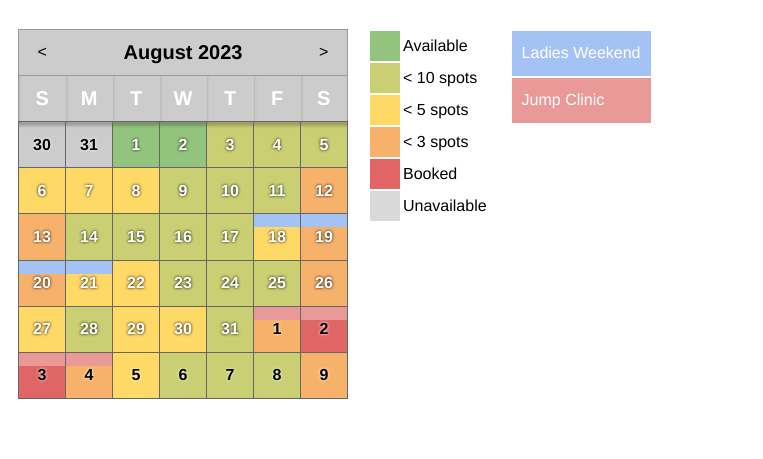
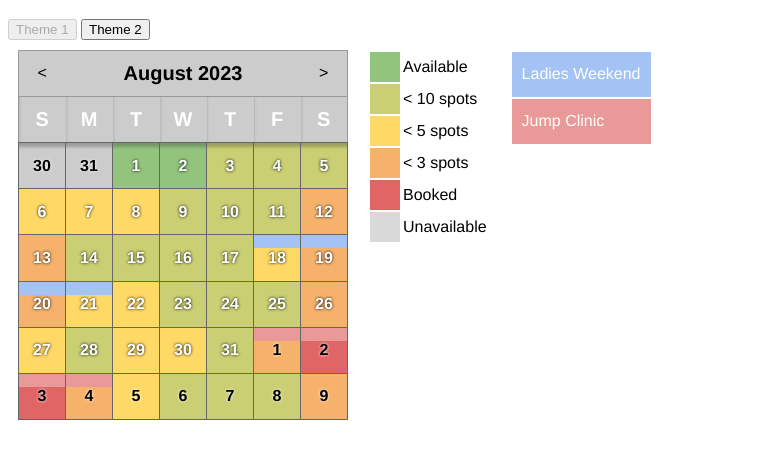
Before and after one commit to Salmizar/google-synced-availability-calendar, a website: page calendar/index.html in a window 1280 px wide. Shown: the part 61-520 px from the top of the page, without its empty margins (0-763 px from the left). Drawn offline with Linux system fonts and the light colour scheme.

Commit message:
added Theme selector on demo page, update Readme

```diff
--- a/calendar/cal/calendar.css
+++ b/calendar/cal/calendar.css
@@ -65,6 +65,7 @@
     width: 100%;
     border-collapse: collapse;
     height: 100%;
+    cursor: default;
 }
 
 .calendar td {
--- a/calendar/cal/calendar.js
+++ b/calendar/cal/calendar.js
@@ -12,9 +12,11 @@ const legend = [
 ];
 var calDate = new Date();
 function setupLegend(config) {
+    let container = document.getElementById(config.id);
+    container.innerHTML = '';
     if (theme === 1) {
         let tbl = document.createElement('table');
-        document.getElementById(config.id).appendChild(tbl);
+        container.appendChild(tbl);
         legend.map((item, index) => {
             let row = tbl.insertRow(index);
             let col = row.insertCell(0);
@@ -27,9 +29,11 @@ function setupLegend(config) {
     }
 }
 function renderThemeEvents(config) {
+    let container = document.getElementById(config.themeId);
+    container.innerHTML = '';
     if (data) {
         let tbl = document.createElement('table');
-        document.getElementById(config.themeId).appendChild(tbl);
+        container.appendChild(tbl);
         data.themeDates.map((event, index) => {
             let row = tbl.insertRow(index);
             let col = row.insertCell(0);
@@ -52,6 +56,7 @@ function setupCalendar(config) {
     link.type = 'text/css';
     link.href = './cal/calendar.css';
     document.head.appendChild(link);
+    if (typeof data === "undefined") {
         //Load config file
         var script = document.createElement('script');
         script.onload = function () {
@@ -62,6 +67,12 @@ function setupCalendar(config) {
         };
         script.src = config.file;
         document.head.appendChild(script);
+    } else {
+        renderCalendar();
+        if (config.themeId) {
+            renderThemeEvents(config);
+        }
+    }
 }
 function changeMonth(e) {
     calDate.setMonth(calDate.getMonth() + ((e.currentTarget.id === 'next') ? 1 : -1));
@@ -152,9 +163,11 @@ function renderCalendar() {
             if (slotsAvailable != undefined) {
                 if (theme === 1) {
                     col.style = 'background-color: ' + getSlotColor(slotsAvailable);
+                    col.title = slotsAvailable+' spots available';
                 } else {
                     div = document.createElement('div');
                     div.className = 'highlight';
+                    div.title = slotsAvailable+' spots available';
                     div.innerText = slotsAvailable;
                     col.appendChild(div);
                 }
--- a/calendar/index.html
+++ b/calendar/index.html
@@ -1,5 +1,6 @@
 <!DOCTYPE html>
 <html lang="en">
+
 <head>
     <meta charset="UTF-8">
     <meta name="viewport" content="width=device-width, initial-scale=1.0">
@@ -7,8 +8,12 @@
     <title>Calendar Example</title>
     <script type="module">
         import { setupCalendar, setupLegend, renderThemeEvents } from './cal/calendar.js';
-        setupCalendar({ theme: 1, file: 'data.js', id: 'calendar', themeId: 'themes' });
-        setupLegend({ id: 'legend' });
+        function renderCalendar(theme) {
+            setupCalendar({ theme: theme, file: 'data.js', id: 'calendar', themeId: 'themes' });
+            setupLegend({ id: 'legend' });
+        }
+        renderCalendar(1);
+        window.renderCalendar = renderCalendar;
     </script>
     <style>
         body {
@@ -19,16 +24,31 @@
         h1 {
             text-align: center;
         }
-        #calendar, #legend, #themes {
-            float:left;
+        #calendar,
+        #legend,
+        #themes {
+            float: left;
             padding: 10px;
         }
     </style>
 </head>
+
 <body>
     <h1>Calendar</h1>
-        <div id="calendar" style="width: 330px; height: 370px;"></div>
-        <div id="legend"></div>
-        <div id="themes"></div>
+    <div id="theme-selector">
+        <button disabled id="theme1" onclick="changeTheme(1)">Theme 1</button>
+        <button  id="theme2" onclick="changeTheme(2)">Theme 2</button>
+    </div>
+    <div id="calendar" style="width: 330px; height: 370px;"></div>
+    <div id="legend"></div>
+    <div id="themes"></div>
 </body>
+<script>
+    function changeTheme(id) {
+        window.renderCalendar(id);
+        document.getElementById("theme1").disabled = (id===1);
+        document.getElementById("theme2").disabled = (id===2);
+    }
+</script>
+
 </html>
```
Also changed, not shown: README.md. Lines whose indentation alone changed are shown as unchanged.
